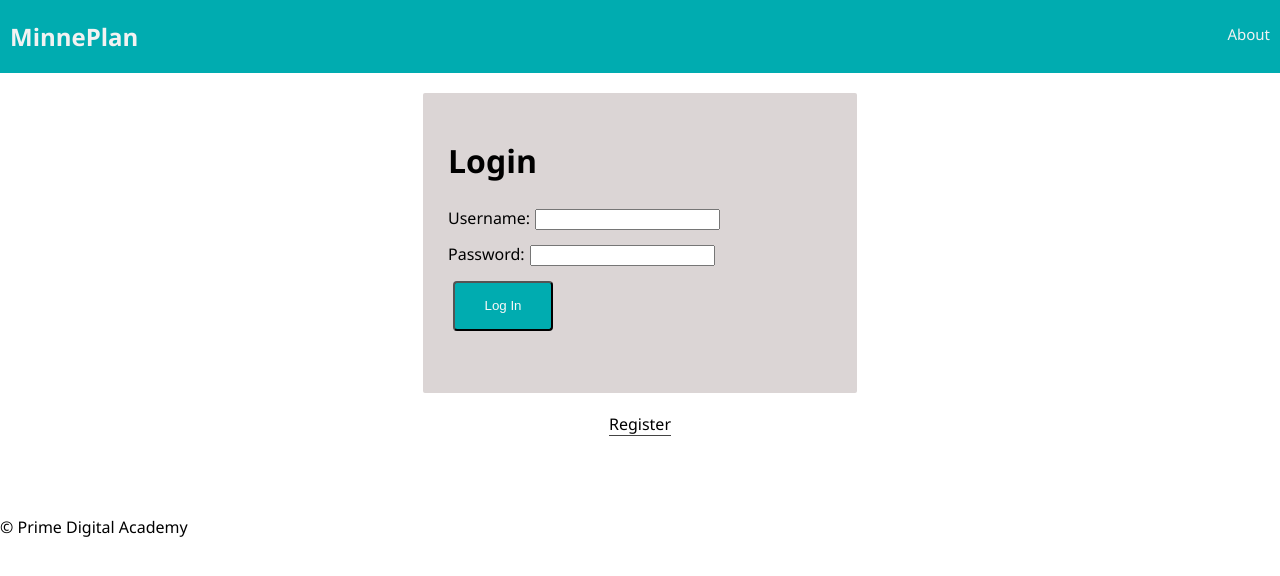
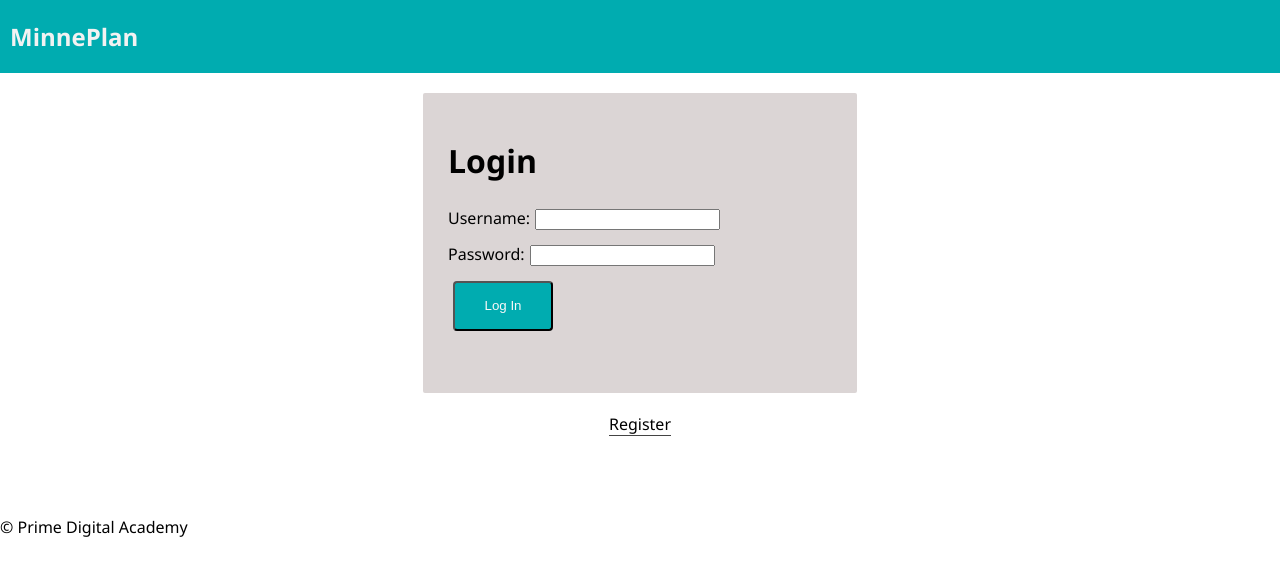
Before and after one commit to willmhowes/minnePlan, a React (Create React App) app: page /#/home in a window 1280 px wide. Shown: the top 576 px of the page. Built offline with nearby package versions, Linux system fonts and the light colour scheme; no server answers.

Commit message:
removed about link

```diff
--- a/src/components/Nav/Nav.js
+++ b/src/components/Nav/Nav.js
@@ -31,10 +31,6 @@ const Nav = props => (
           <LogOutButton className="nav-link" />
         </>
       )}
-      {/* Always show this link since the about page is not protected */}
-      <Link className="nav-link" to="/about">
-        About
-      </Link>
     </div>
   </div>
 );
```
